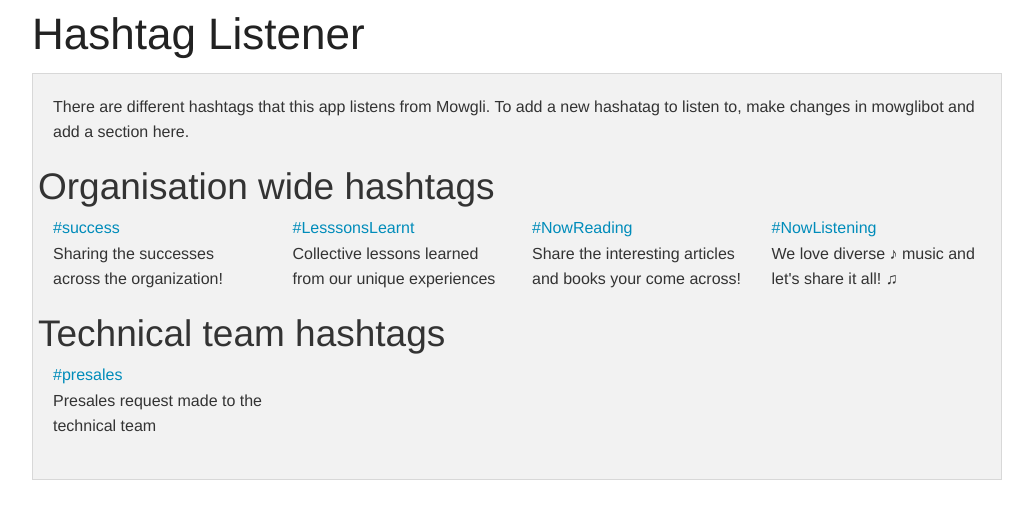
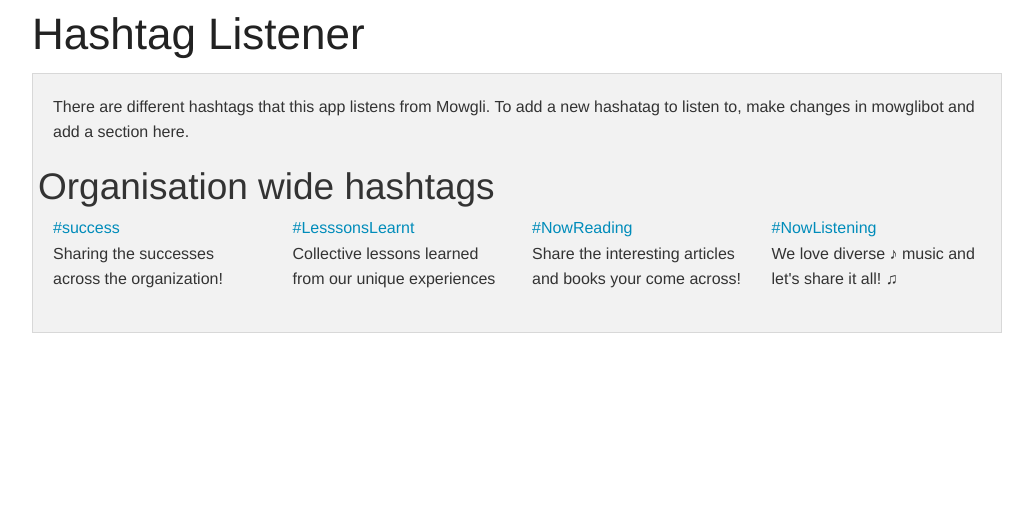
Before and after one commit to okfn/hashtag-listener, a Flask app: page / in a window 1280 px wide. Shown: the top 519 px of the page, without its empty margins (123-1156 px from the left). Run offline with Flask 2, Linux system fonts and the light colour scheme.

Commit message:
Remove tech team hashtags

```diff
--- a/templates/index.html
+++ b/templates/index.html
@@ -23,12 +23,6 @@
           <p><a href="{{ url_for('entry_show', name='nowlistening') }}">#NowListening</a><br />We love diverse &#9834; music and let's share it all! &#9835; </p>
         </div>
       </div>
-	<div class="row">
-	  <h2>Technical team hashtags</h2>
-	  <div class="large-3 medium-3 columns">
-            <p><a href="{{ url_for('entry_show', name='presales') }}">#presales</a><br />Presales request made to the technical team</p>
-	  </div>
-	</div>
     </div>
   </div>
 {% endblock %}
```
